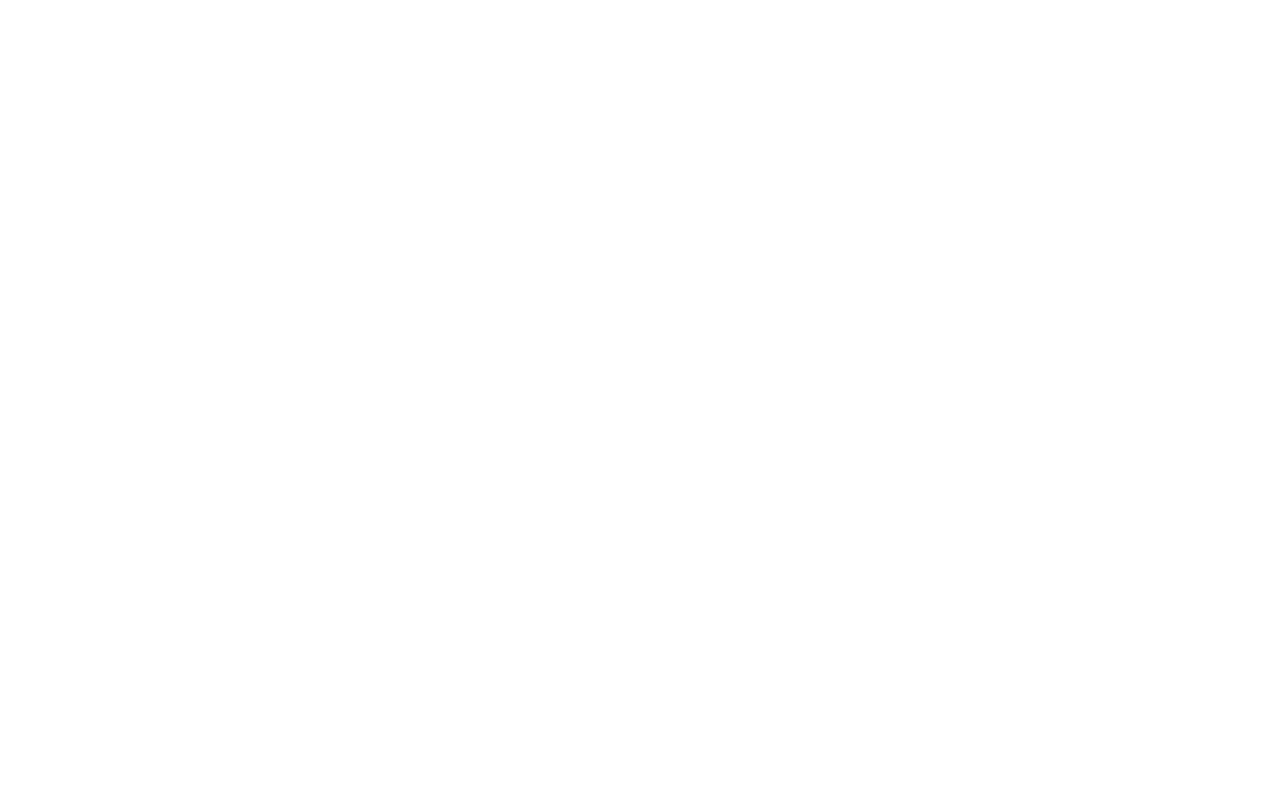
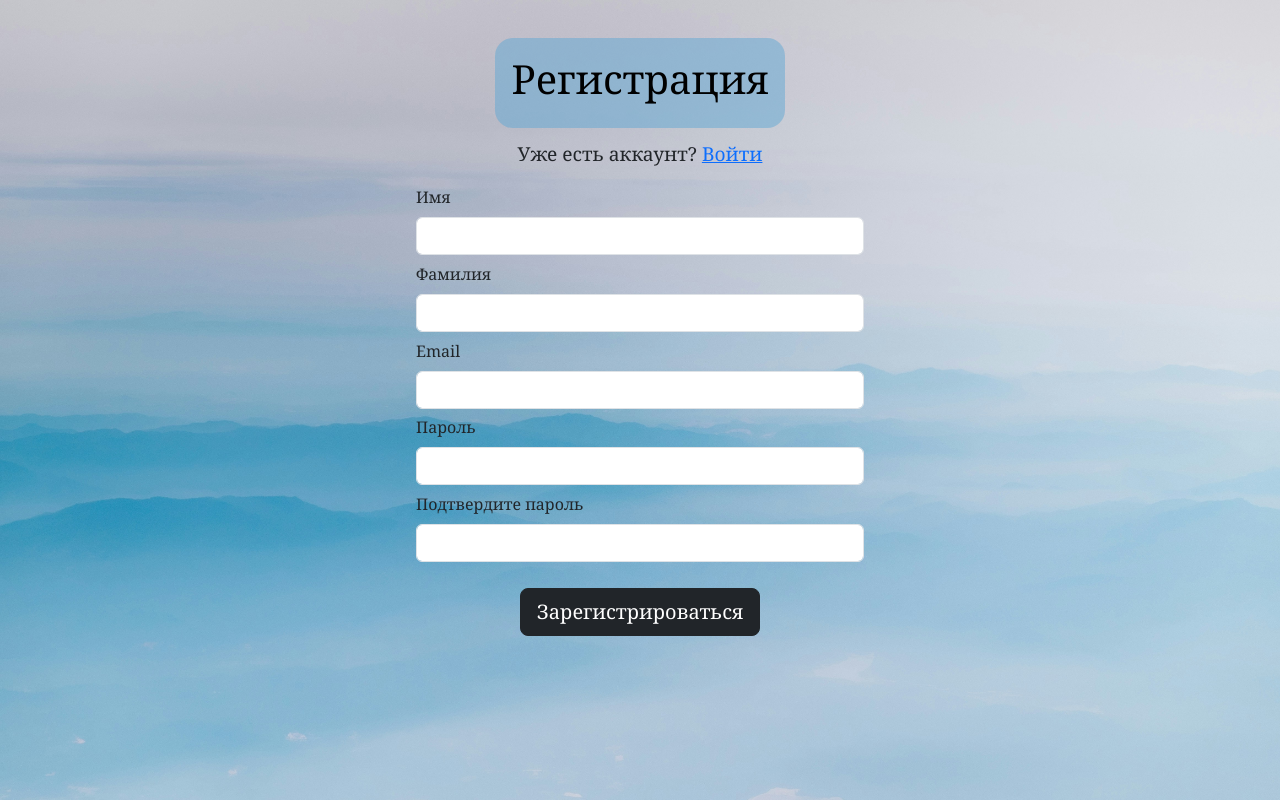
Before and after one commit to HSE-projects-2024/elniki-web, a React (Create React App) app in the folder web-elniki-front/: page / in a window 1280 px wide. Built offline with nearby package versions, Linux system fonts and the light colour scheme.

Commit message:
Sample RegPage

```diff
--- a/web-elniki-front/package.json
+++ b/web-elniki-front/package.json
@@ -6,7 +6,9 @@
     "@testing-library/jest-dom": "^5.17.0",
     "@testing-library/react": "^13.4.0",
     "@testing-library/user-event": "^13.5.0",
+    "bootstrap": "^5.3.3",
     "react": "^18.3.1",
+    "react-bootstrap": "^2.10.2",
     "react-dom": "^18.3.1",
     "react-scripts": "5.0.1",
     "web-vitals": "^2.1.4"
--- a/web-elniki-front/src/App.js
+++ b/web-elniki-front/src/App.js
@@ -1,4 +1,10 @@
+import 'bootstrap/dist/css/bootstrap.min.css';
+import RegPage from "./regLogComponents/regComponents/RegPage";
+
 function App() {
+    return (
+        <RegPage />
+    );
 }
 
 export default App;
--- /dev/null
+++ b/web-elniki-front/src/regLogComponents/regComponents/RegPage.css
@@ -0,0 +1,43 @@
+body {
+    background-image: url("../images/reg-log-back.jpg");
+    background-size: cover;
+    background-repeat: no-repeat;
+    background-attachment: fixed;
+    background-position: center;
+}
+
+div {
+    font-family: 'Georgia', serif;
+    flex-direction: column;
+    margin: auto;
+}
+
+p {
+    text-align: center;
+    font-size: 1.2em;
+}
+
+Form {
+    margin-top: 1.5%;
+}
+
+Button {
+    margin-top: 2%;
+}
+
+.reg-head {
+    background-color: rgba(97, 168, 212, 0.5);
+    padding: 1.3%;
+    margin-top: 3%;
+    width: fit-content;
+    border-radius: 18px;
+}
+
+h1 {
+    color: black;
+}
+
+.reg-main {
+    margin-top: 1%;
+    width: 35%;
+}
--- /dev/null
+++ b/web-elniki-front/src/regLogComponents/regComponents/RegPage.js
@@ -0,0 +1,41 @@
+import './RegPage.css'
+import Form from 'react-bootstrap/Form';
+import Button from 'react-bootstrap/Button';
+
+const RegPage = () => {
+    return (
+        <div>
+            <div className='reg-head'>
+                <h1>Регистрация</h1>
+            </div>
+            <div className='reg-main'>
+                <p>Уже есть аккаунт? <a href=''>Войти</a></p>
+                <Form>
+                    <Form.Label>Имя</Form.Label>
+                    <Form.Control type="text" />
+                </Form>
+                <Form>
+                    <Form.Label>Фамилия</Form.Label>
+                    <Form.Control type="text" />
+                </Form>
+                <Form>
+                    <Form.Label>Email</Form.Label>
+                    <Form.Control type="email" />
+                </Form>
+                <Form>
+                    <Form.Label>Пароль</Form.Label>
+                    <Form.Control type="password" />
+                </Form>
+                <Form>
+                    <Form.Label>Подтвердите пароль</Form.Label>
+                    <Form.Control type="password" />
+                </Form>
+            </div>
+            <div className='text-center'>
+                <Button variant="dark" size="lg">Зарегистрироваться</Button>
+            </div>
+        </div>
+    );
+}
+
+export default RegPage;
```
Also changed, not shown: web-elniki-front/src/regLogComponents/images/reg-log-back.jpg (added), 1 other file (tests, documents, lock files or other folders).
